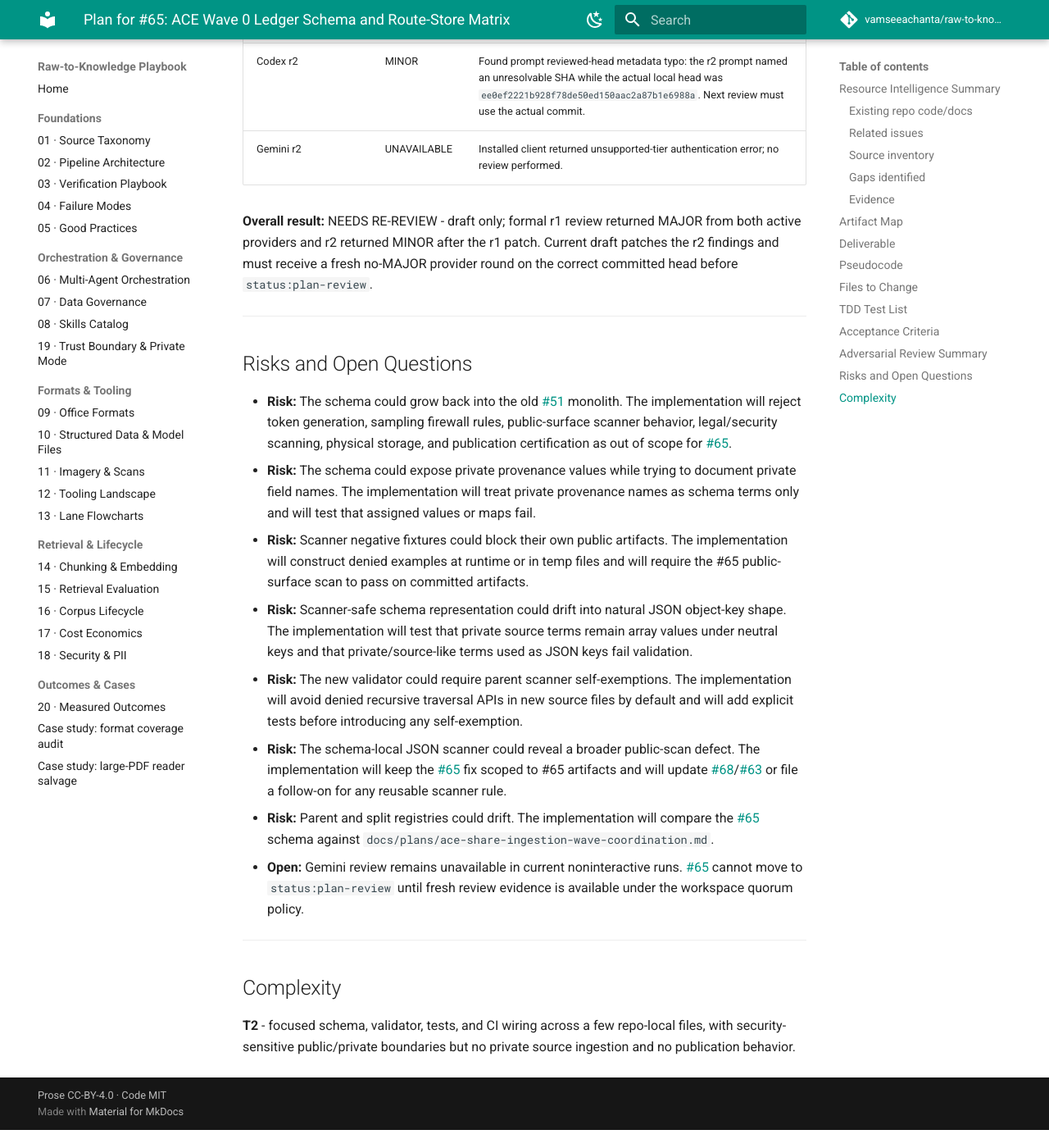
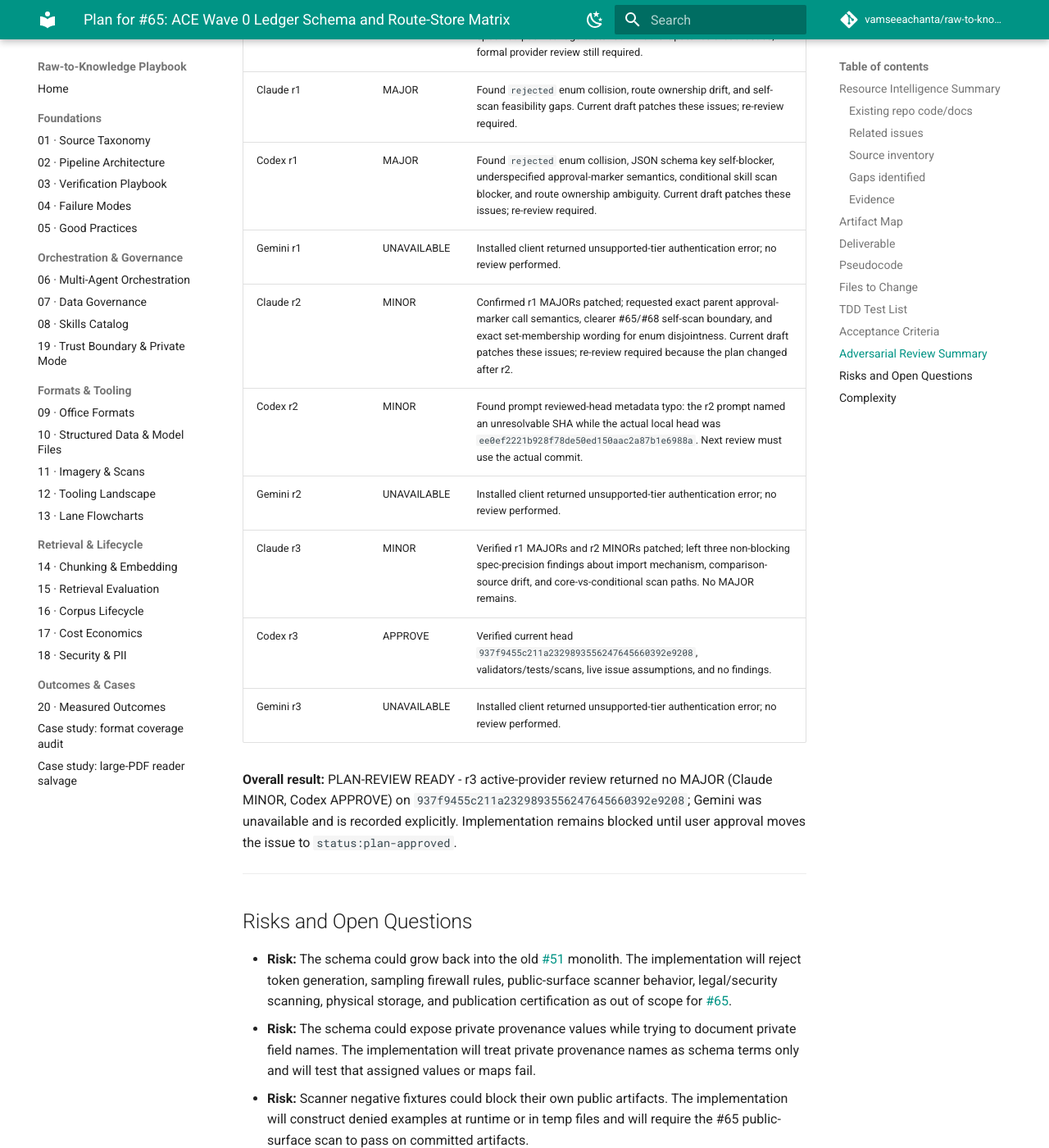
Before and after one commit to vamseeachanta/raw-to-knowledge-playbook, an MkDocs documentation site: the page built from docs/plans/2026-06-30-issue-65-ace-wave-0-ledger-schema-route-store-matrix.md, in a window 1280 px wide and 1400 px high, scrolled down 11166 px. Shown: the whole window at 82% size. Built offline with MkDocs 1.6.1 and Material for MkDocs 9.7.7, drawn with Linux system fonts in a browser that asks for light colours; comment, search, counter and statistics services are not loaded; before the commit the page ends 12544 px from its top, so only the background shows below that; some of the changed text lies outside the part shown.

Commit message:
docs: advance ACE schema plan to review

```diff
--- a/docs/plans/2026-06-30-issue-65-ace-wave-0-ledger-schema-route-store-matrix.md
+++ b/docs/plans/2026-06-30-issue-65-ace-wave-0-ledger-schema-route-store-matrix.md
@@ -1,13 +1,13 @@
 # Plan for #65: ACE Wave 0 Ledger Schema and Route-Store Matrix
 
-> **Status:** draft
+> **Status:** plan-review
 > **Complexity:** T2
 > **Date:** 2026-06-30
 > **Issue:** https://github.com/vamseeachanta/raw-to-knowledge-playbook/issues/65
 > **Client:** N/A
 > **Project:** N/A
 > **Lane:** lane:claude
-> **Review artifacts:** PENDING final no-MAJOR round
+> **Review artifacts:** r3 active-provider no-MAJOR; Gemini unavailable
 
 ---
 
@@ -91,6 +91,12 @@
 | Review artifact - Claude r1 | `scripts/review/results/2026-06-30-plan-65-claude-r1.md` |
 | Review artifact - Codex r1 | `scripts/review/results/2026-06-30-plan-65-codex-r1.md` |
 | Review artifact - Gemini r1 | `scripts/review/results/2026-06-30-plan-65-gemini-r1.md` |
+| Review artifact - Claude r2 | `scripts/review/results/2026-06-30-plan-65-claude-r2.md` |
+| Review artifact - Codex r2 | `scripts/review/results/2026-06-30-plan-65-codex-r2.md` |
+| Review artifact - Gemini r2 | `scripts/review/results/2026-06-30-plan-65-gemini-r2.md` |
+| Review artifact - Claude r3 | `scripts/review/results/2026-06-30-plan-65-claude-r3.md` |
+| Review artifact - Codex r3 | `scripts/review/results/2026-06-30-plan-65-codex-r3.md` |
+| Review artifact - Gemini r3 | `scripts/review/results/2026-06-30-plan-65-gemini-r3.md` |
 
 ---
 
@@ -250,8 +256,11 @@
 | Claude r2 | MINOR | Confirmed r1 MAJORs patched; requested exact parent approval-marker call semantics, clearer #65/#68 self-scan boundary, and exact set-membership wording for enum disjointness. Current draft patches these issues; re-review required because the plan changed after r2. |
 | Codex r2 | MINOR | Found prompt reviewed-head metadata typo: the r2 prompt named an unresolvable SHA while the actual local head was `ee0ef2221b928f78de50ed150aac2a87b1e6988a`. Next review must use the actual commit. |
 | Gemini r2 | UNAVAILABLE | Installed client returned unsupported-tier authentication error; no review performed. |
+| Claude r3 | MINOR | Verified r1 MAJORs and r2 MINORs patched; left three non-blocking spec-precision findings about import mechanism, comparison-source drift, and core-vs-conditional scan paths. No MAJOR remains. |
+| Codex r3 | APPROVE | Verified current head `937f9455c211a2329893556247645660392e9208`, validators/tests/scans, live issue assumptions, and no findings. |
+| Gemini r3 | UNAVAILABLE | Installed client returned unsupported-tier authentication error; no review performed. |
 
-**Overall result:** NEEDS RE-REVIEW - draft only; formal r1 review returned MAJOR from both active providers and r2 returned MINOR after the r1 patch. Current draft patches the r2 findings and must receive a fresh no-MAJOR provider round on the correct committed head before `status:plan-review`.
+**Overall result:** PLAN-REVIEW READY - r3 active-provider review returned no MAJOR (Claude MINOR, Codex APPROVE) on `937f9455c211a2329893556247645660392e9208`; Gemini was unavailable and is recorded explicitly. Implementation remains blocked until user approval moves the issue to `status:plan-approved`.
 
 ---
 
@@ -264,7 +273,7 @@
 - **Risk:** The new validator could require parent scanner self-exemptions. The implementation will avoid denied recursive traversal APIs in new source files by default and will add explicit tests before introducing any self-exemption.
 - **Risk:** The schema-local JSON scanner could reveal a broader public-scan defect. The implementation will keep the [#65](https://github.com/vamseeachanta/raw-to-knowledge-playbook/issues/65) fix scoped to #65 artifacts and will update [#68](https://github.com/vamseeachanta/raw-to-knowledge-playbook/issues/68)/[#63](https://github.com/vamseeachanta/raw-to-knowledge-playbook/issues/63) or file a follow-on for any reusable scanner rule.
 - **Risk:** Parent and split registries could drift. The implementation will compare the [#65](https://github.com/vamseeachanta/raw-to-knowledge-playbook/issues/65) schema against `docs/plans/ace-share-ingestion-wave-coordination.md`.
-- **Open:** Gemini review remains unavailable in current noninteractive runs. [#65](https://github.com/vamseeachanta/raw-to-knowledge-playbook/issues/65) cannot move to `status:plan-review` until fresh review evidence is available under the workspace quorum policy.
+- **Open:** Gemini review remains unavailable in current noninteractive runs because the installed client reports an unsupported tier. The r3 active-provider no-MAJOR round records this explicitly; restoration of Gemini should be handled separately and does not authorize implementation.
 
 ---
 
```
Also changed, not shown: docs/plans/README.md (+2 -2 lines), docs/plans/ace-share-ingestion-wave-coordination.md (+1 -1 lines), scripts/review/results/2026-06-30-plan-65-claude-r3.md (added, +54 -0 lines), scripts/review/results/2026-06-30-plan-65-codex-r3.md (added, +26 -0 lines), scripts/review/results/2026-06-30-plan-65-gemini-r3.md (added, +24 -0 lines).
